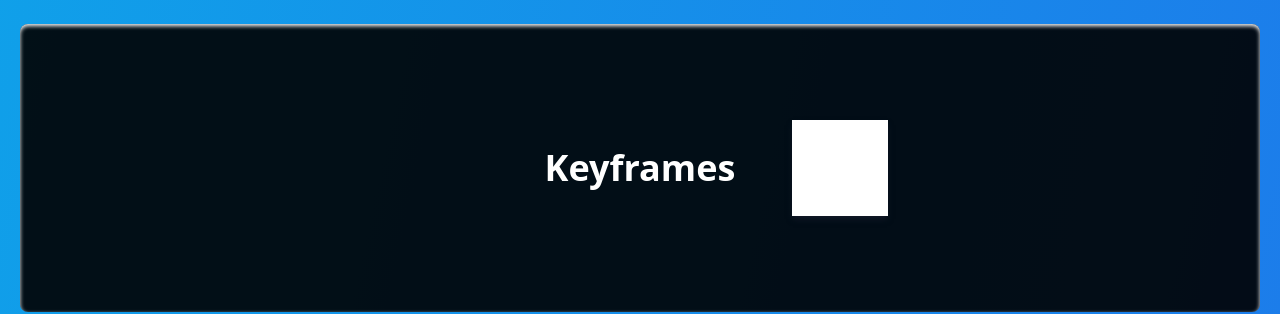
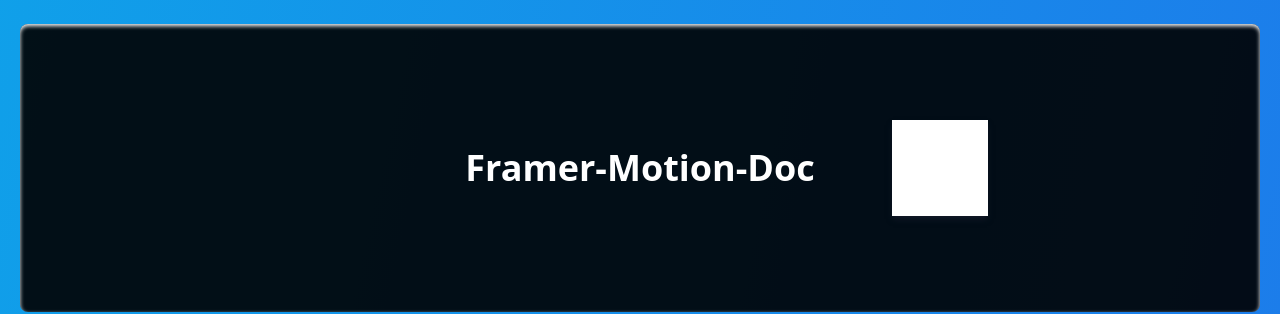
Before and after one commit to RoshanRv/Framer-Motion-Doc, a React (Create React App) app: page / in a window 1280 px wide. Shown: the part 964-1278 px from the top of the page. Built offline with nearby package versions, Linux system fonts and the light colour scheme.

Commit message:
readme updated

```diff
--- a/src/components/Keyframes.jsx
+++ b/src/components/Keyframes.jsx
@@ -27,7 +27,7 @@
         <Block>
             <motion.div
             animate={{
-                x:[0,0,0,0,0,0,0,200],
+                x:[0,0,0,0,0,0,0,300],
                 rotate:[0,45,360,90,270,0] ,
                 scale:[1,.7,1.2,.3,1.9,1],
                 borderRadius:[0,10,40,0,50,0]
@@ -39,7 +39,7 @@
             animate={{opacity:[0,1]}}
             transition={{times:[0.9,1],repeat:Infinity, repeatDelay:2,duration:5}}
             >
-                    Keyframes
+                    Framer-Motion-Doc
             </motion.h1>
         </Block>
 
```
Also changed, not shown: 1 other file (tests, documents, lock files or other folders).
